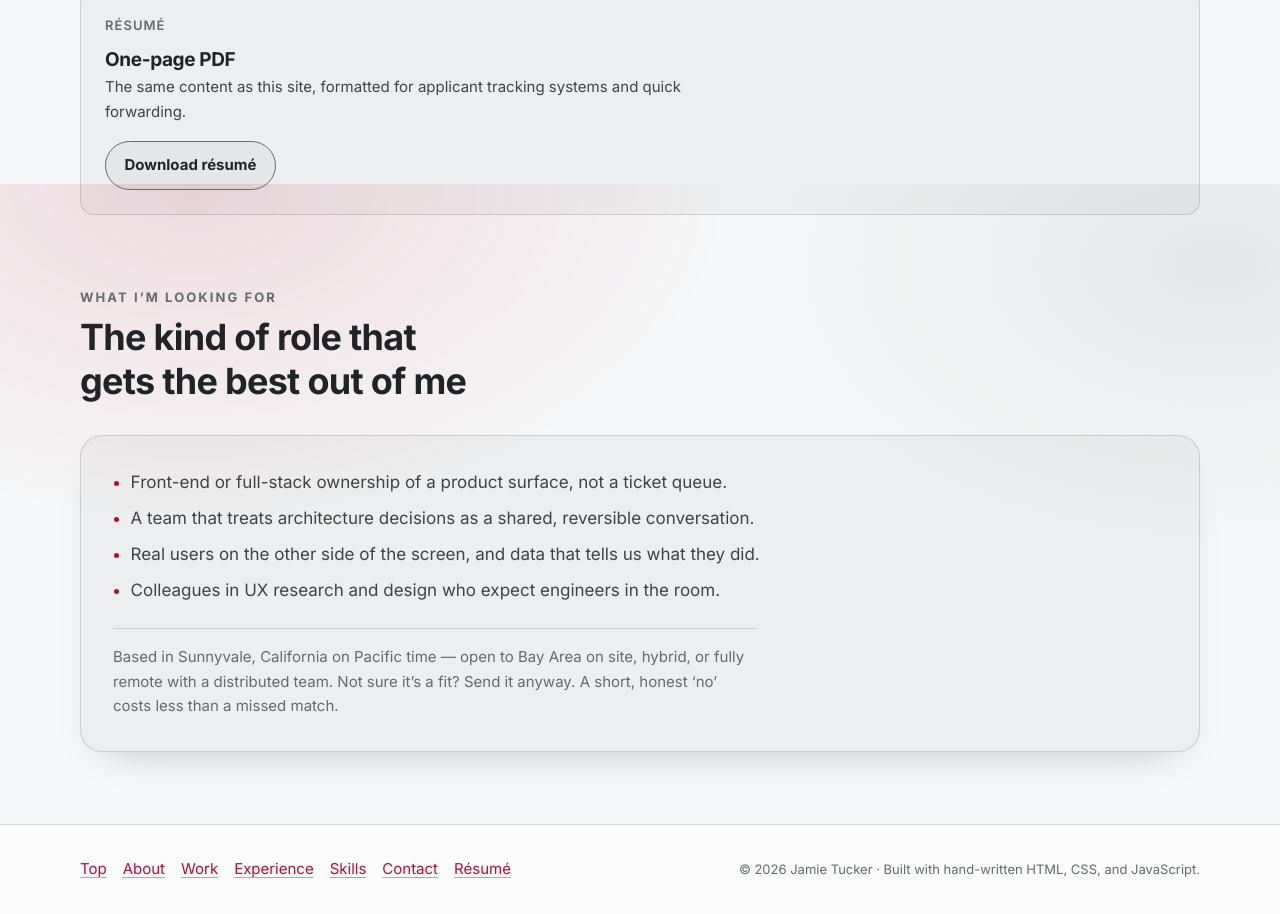
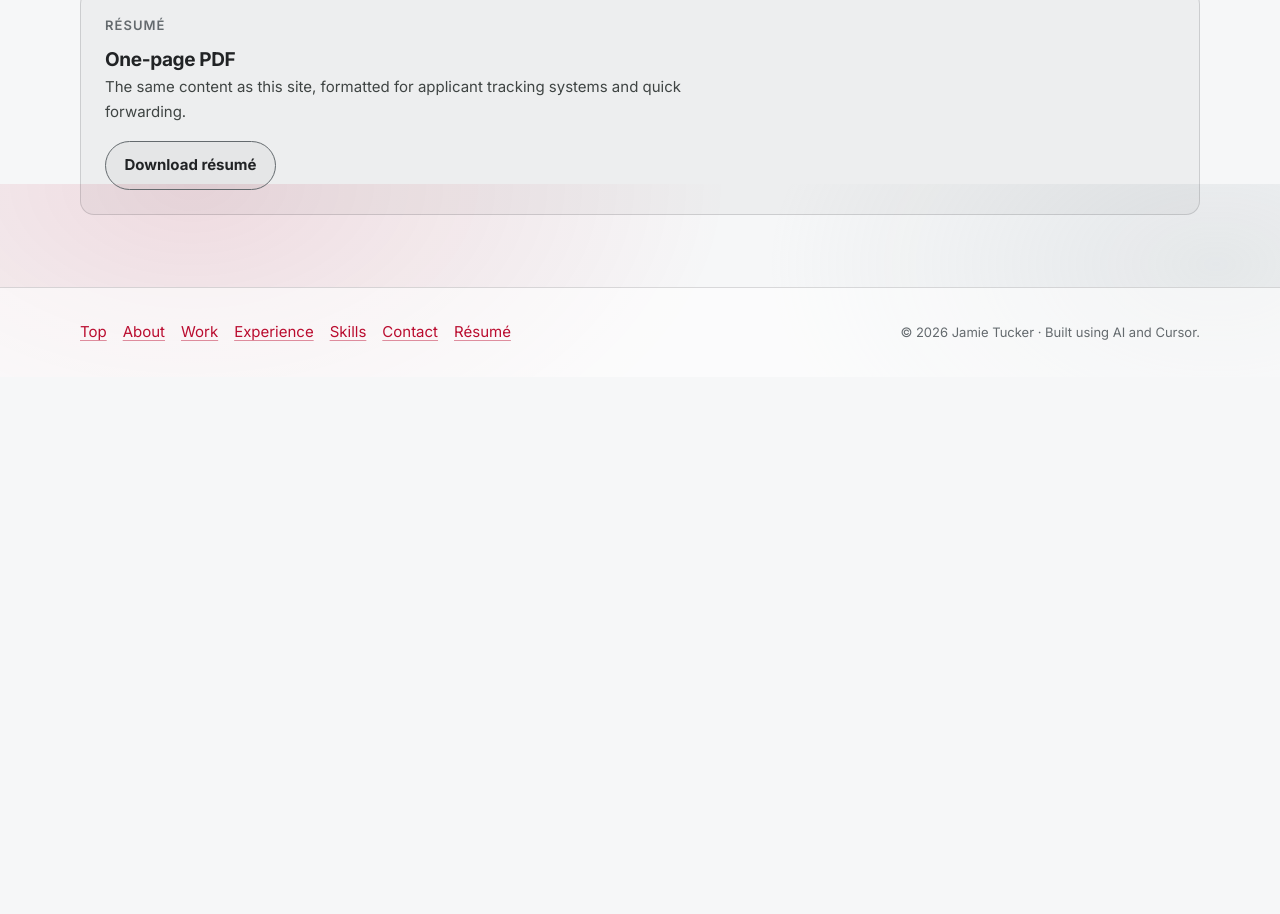
Before and after one commit to Jamieatucker/portfolio, a website: page index.html in a window 1280 px wide. Shown: the part 9416-10330 px from the top of the page. After the commit the page ends 9793 px from the top, so only its background shows below. Drawn offline with Linux system fonts and the light colour scheme.

Commit message:
Site updates for footer

```diff
--- a/index.html
+++ b/index.html
@@ -744,26 +744,6 @@
 
                 </div>
             </section>
-
-            <section class="pf-shell pf-section pf-reveal" aria-labelledby="looking-heading">
-                <div class="pf-section__head">
-                    <p class="pf-eyebrow">What I&rsquo;m looking for</p>
-                    <h2 id="looking-heading">The kind of role that gets the best out of me</h2>
-                </div>
-                <div class="pf-panel contact-looking">
-                    <ul class="contact-looking__list">
-                        <li>Front-end or full-stack ownership of a product surface, not a ticket queue.</li>
-                        <li>A team that treats architecture decisions as a shared, reversible conversation.</li>
-                        <li>Real users on the other side of the screen, and data that tells us what they did.</li>
-                        <li>Colleagues in UX research and design who expect engineers in the room.</li>
-                    </ul>
-                    <p class="contact-looking__note">
-                        Based in Sunnyvale, California on Pacific time &mdash; open to Bay Area on site,
-                        hybrid, or fully remote with a distributed team. Not sure it&rsquo;s a fit? Send it
-                        anyway. A short, honest &lsquo;no&rsquo; costs less than a missed match.
-                    </p>
-                </div>
-            </section>
         </section>
 
     </main>
@@ -780,7 +760,7 @@
                 <li><a href="/media/docs/jamie-tucker-resume.pdf" target="_blank" rel="noopener">R&eacute;sum&eacute;</a></li>
             </ul>
             <p class="pf-footer__note">
-                &copy; <span data-current-year>2026</span> Jamie Tucker &middot; Built with hand-written HTML, CSS, and JavaScript.
+                &copy; <span data-current-year>2026</span> Jamie Tucker &middot; Built using AI and Cursor.
             </p>
         </div>
     </footer>
--- a/pages/index/css/contact.css
+++ b/pages/index/css/contact.css
@@ -1,4 +1,4 @@
-/* contact.css — contact page only: channel cards and the "looking for" panel. */
+/* contact.css — the #contact section: channel cards. */
 
 .contact-head {
     padding-top: var(--pf-space-8);
@@ -31,24 +31,3 @@
     font-size: var(--pf-text-xs);
     color: var(--pf-highlight);
 }
-
-.contact-looking__list {
-    margin: 0 0 var(--pf-space-5);
-    padding-left: 1.1rem;
-}
-
-.contact-looking__list li {
-    color: var(--pf-text-muted);
-}
-
-.contact-looking__list li::marker {
-    color: var(--pf-accent);
-}
-
-.contact-looking__note {
-    margin: 0;
-    padding-top: var(--pf-space-4);
-    border-top: 1px solid var(--pf-border);
-    font-size: var(--pf-text-sm);
-    color: var(--pf-text-subtle);
-}
```
Also changed, not shown: tasks/tasks_plan.md (+1 -1 lines).
